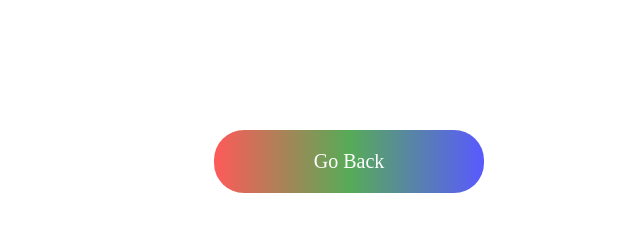
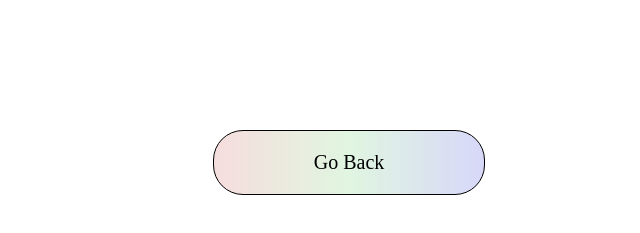
Before and after one commit to linknex/linknex02, a plain HTML site: page Extra-file/readmore.htm in a window 1280 px wide. Shown: the part 443-676 px from the top of the page, without its empty margins (291-931 px from the left). Drawn offline with Linux system fonts and the light colour scheme.

Commit message:
first commit

```diff
--- a/Extra-file/readmore.htm
+++ b/Extra-file/readmore.htm
@@ -5,20 +5,14 @@
     <meta name="viewport" content="width=device-width, initial-scale=1.0">
     <title>Read More</title>
     <style>
-        .go_back{ display: flex; justify-content: center; transition: 0.5s; }
-       .go_back a{
-           background: linear-gradient(to right, #ff0000a6, #008000a8, #0000ffa6); padding: 20px 100px;
-            border-radius: 30px;
-            text-decoration: none;
-            font-size: 20px;
-            color: white;
-            transition: 1s;
+        .go_back{ display: flex; justify-content: center; }
 
-        }
+       .go_back a{ background:  linear-gradient(to right, #f1cbcba6, #d1f1d1a8, #c2c2f5a6); padding: 20px 100px; border-radius: 30px; text-decoration: none; font-size: 20px; color: white; border: 1px solid black; color: black;  transition: 0.5s;}
         .go_back a:hover{
-            background: #ff000000;
+            background: #8080803f;
             color: black;
-            border: 1px solid black;
+            padding: 23px 110px;
+            border-radius: 50px;
         }
     </style>
 </head>
```
Also changed, not shown: index.html (+1 -1 lines).
